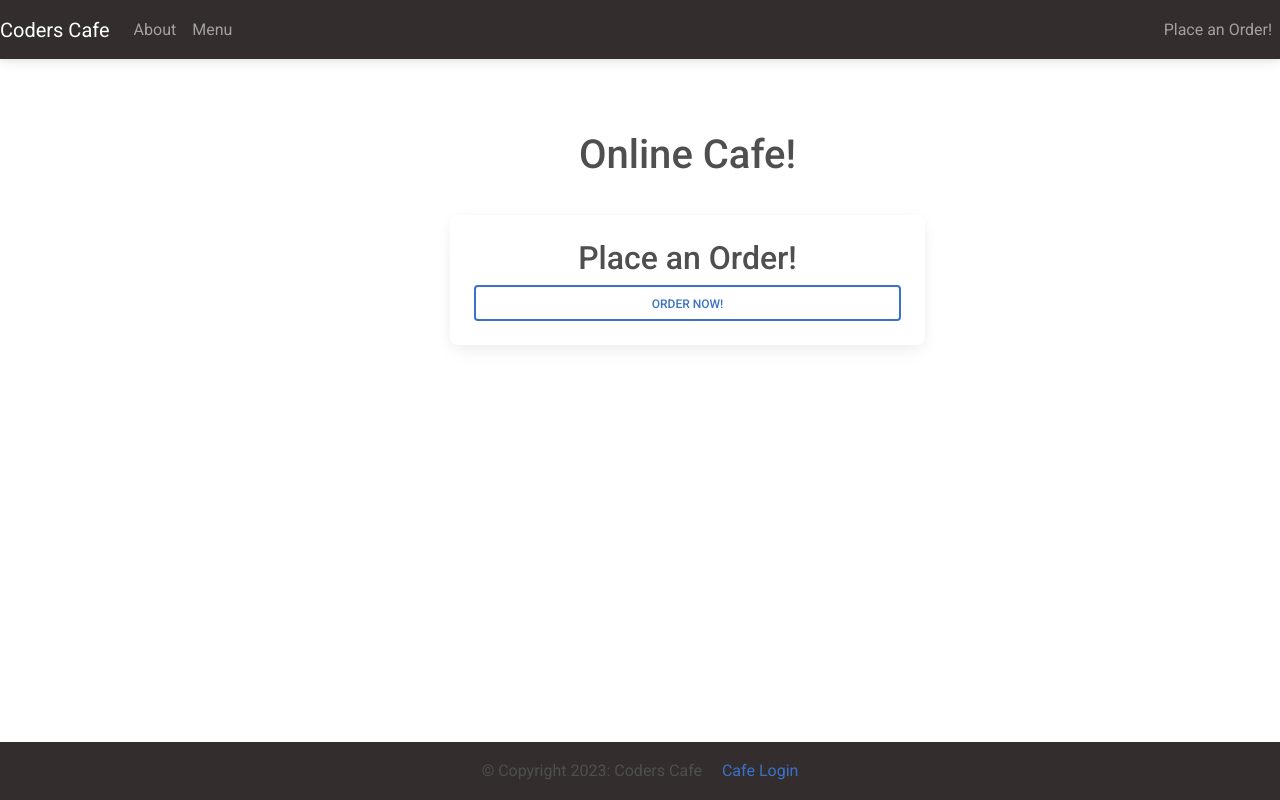
After one commit to elitaldev/bergamot-caffe, a Django app: page / in a window 1280 px wide. The commit adds this page. Run offline with Django 3.2, Linux system fonts and the light colour scheme; some libraries are stand-ins or nearby versions.

Commit message:
opened new files, footer and navbar

```diff
--- a/coderscafe/coderscafe/urls.py
+++ b/coderscafe/coderscafe/urls.py
@@ -15,7 +15,11 @@ Including another URLconf
 """
 from django.contrib import admin
 from django.urls import path
+from customer.views import Index, About
+
 
 urlpatterns = [
     path('admin/', admin.site.urls),
+    path('', Index.as_view(), name='index'),
+    path('about/', About.as_view(), name='about'),
 ]
--- a/coderscafe/customer/templates/customer/base.html
+++ b/coderscafe/customer/templates/customer/base.html
@@ -4,7 +4,7 @@
     <meta charset="UTF-8" />
     <meta http-equiv="X-UA-Compatible" content="IE=edge" />
     <meta name="viewport" content="width=device-width, initial-scale=1.0" />
-    <title>Document</title>
+    <title>Coders Cafe</title>
     <!-- Font Awesome -->
     <link
       href="https://cdnjs.cloudflare.com/ajax/libs/font-awesome/6.0.0/css/all.min.css"
@@ -23,6 +23,11 @@
   </head>
 
   <body>
+    {% include 'customer/navigation.html' %}
+    {% block content %}
+    {% endblock content %}
+    {% include 'customer/footer.html' %}
+
     <!-- MDB -->
     <script
       type="text/javascript"
--- /dev/null
+++ b/coderscafe/customer/templates/customer/footer.html
@@ -0,0 +1,6 @@
+<footer class="page-footer font-small fixed-bottom bg-dark">
+    <div class="footer-copyright text-center py-3">&copy; Copyright 2023: Coders Cafe
+        <a class="ms-3" href="#">Cafe Login</a>
+
+    </div>
+    </footer>
--- a/coderscafe/customer/templates/customer/index.html
+++ b/coderscafe/customer/templates/customer/index.html
@@ -0,0 +1,15 @@
+{% extends 'customer/base.html' %} {% block content %}
+<div class="container mb-5">
+  <div class="row justify-content-center mt-5">
+    <div class="col-md-8 col-sm-12 offset-md-1 p-4 text-center">
+      <h1>Online Cafe!</h1>
+    </div>
+  </div>
+  <div class="row justify-content-center mt-1">
+    <div class="card col-md-5 col-sm-12 offset-md-1 p-4 text-center">
+      <h2>Place an Order!</h2>
+      <button class="btn btn-outline-primary">Order Now!</button>
+    </div>
+  </div>
+</div>
+{% endblock content %}
--- /dev/null
+++ b/coderscafe/customer/templates/customer/navigation.html
@@ -0,0 +1,31 @@
+<nav class="navbar navbar-expand-lg navbar-dark bg-dark">
+  <a class="navbar-brand" href="{% url 'index' %}">Coders Cafe</a>
+  <button
+    class="navbar-toggler"
+    type="button"
+    data-toggle="collapse"
+    data-target="#navbarNav"
+    aria-controls="navbarNav"
+    aria-expanded="false"
+    aria-label="Toggle navigation"
+  >
+    <span class="navbar-toggler-icon"></span>
+  </button>
+  <div class="collapse navbar-collapse" id="navbarNav">
+    <ul class="navbar-nav me-auto">
+      <li class="nav-item active">
+        <a class="nav-link" href="{% url 'about' %}"
+          >About <span class="sr-only"></span></a
+        >
+      </li>
+      <li class="nav-item">
+        <a class="nav-link" href="#">Menu</a>
+      </li>
+    </ul>
+      <ul class="navbar-nav">
+      <li class="nav-item">
+        <a class="nav-link" href="#">Place an Order!</a>
+      </li>
+    </ul>
+  </div>
+</nav>
--- a/coderscafe/customer/views.py
+++ b/coderscafe/customer/views.py
@@ -1,3 +1,13 @@
 from django.shortcuts import render
+from django.views import View
 
-# Create your views here.
+
+
+class Index(View):
+     def get(self, request, *args, **kwargs):
+         return render(request, 'customer/index.html')
+
+
+class About(View):
+    def get(self, request, *args, **kwargs):
+        return render(request, 'customer/about.html')
```
Also changed, not shown: coderscafe/customer/templates/customer/about.html (+9 -0 lines), README.md.
